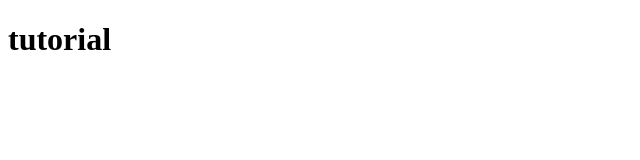
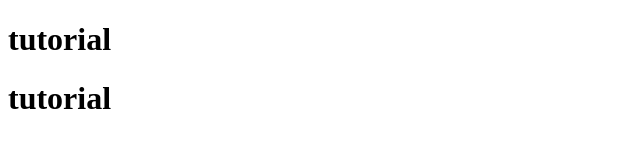
Before and after one commit to Sertrydel/Tutorial, a plain HTML site: page index.html in a window 1280 px wide. Shown: the whole page, without its empty margins (0-640 px from the left). Drawn offline with Linux system fonts and the light colour scheme.

Commit message:
додано ще 1 h1

```diff
--- a/index.html
+++ b/index.html
@@ -7,5 +7,6 @@
 </head>
 <body>
     <h1>tutorial</h1>
+    <h1>tutorial</h1>
 </body>
 </html>
```
